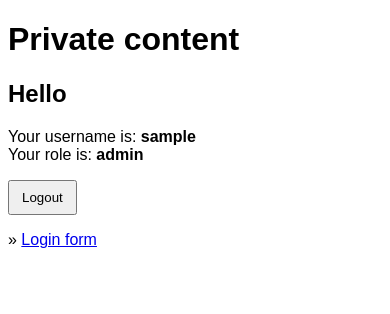
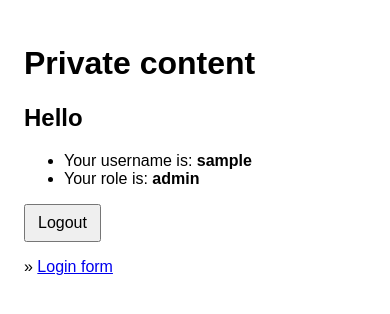
Before and after one commit to janhalasa/php-playground, a PHP site: page /private-page.php in a window 390 px wide. Shown: the top 314 px of the page. Run offline with PHP 8.4, Linux system fonts and the light colour scheme; the visitor is signed in with stand-in values (Sample User, id 1).

Commit message:
Mobile view

```diff
--- a/session/login-form.php
+++ b/session/login-form.php
@@ -3,6 +3,7 @@
 <head>
   <meta charset="utf-8">
   <link rel="stylesheet" href="styles.css">
+  <meta name="viewport" content="width=device-width, viewport-fit=cover, initial-scale=1.0">
 </head>
 <body>
   <div class="page-container">
--- a/session/private-page.php
+++ b/session/private-page.php
@@ -5,13 +5,17 @@
 <head>
   <meta charset="utf-8">
   <link rel="stylesheet" href="styles.css">
+  <meta name="viewport" content="width=device-width, viewport-fit=cover, initial-scale=1.0">
 </head>
 <body>
   <div class="page-container">
     <h1>Private content</h1>
     <h2>Hello</h2>
-    <div>Your username is: <span class="user-attribute"><?php echo $_SESSION['username'] ?></span></div>
-    <div>Your role is: <span class="user-attribute"><?php echo $_SESSION['role'] ?></span></div>
+
+    <ul>
+      <li>Your username is: <span class="user-attribute"><?php echo $_SESSION['username'] ?></span>
+      <li>Your role is: <span class="user-attribute"><?php echo $_SESSION['role'] ?></span>
+    </ul>
 
     <form action="logout.php">
       <div class="buttons">
--- a/session/styles.css
+++ b/session/styles.css
@@ -5,6 +5,7 @@ body {
 .page-container {
     margin: auto;
     max-width: 800px;
+    padding: 1rem;
 }
 
 .form-group {
@@ -27,6 +28,7 @@ input {
 
 .buttons button {
     padding: .5rem .75rem;
+    font-size: 100%;
 }
 
 .user-attribute {
```
